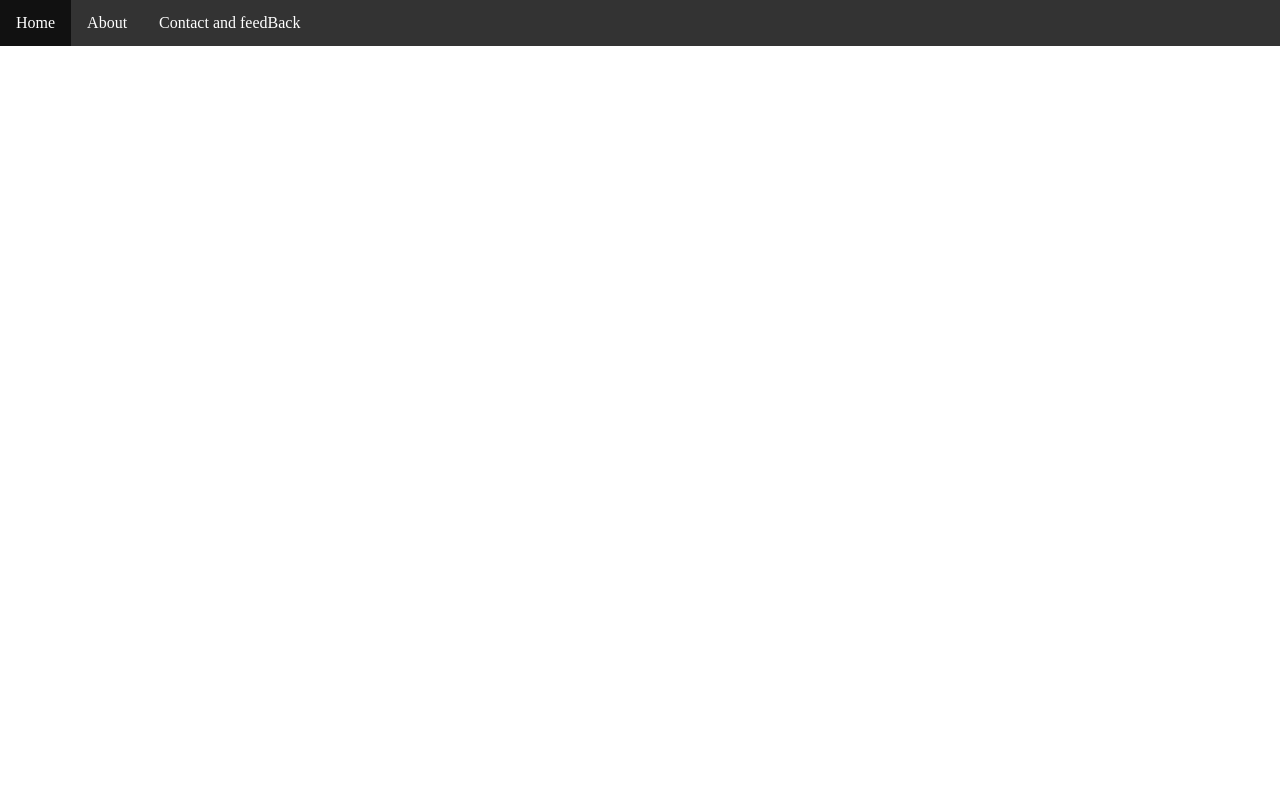
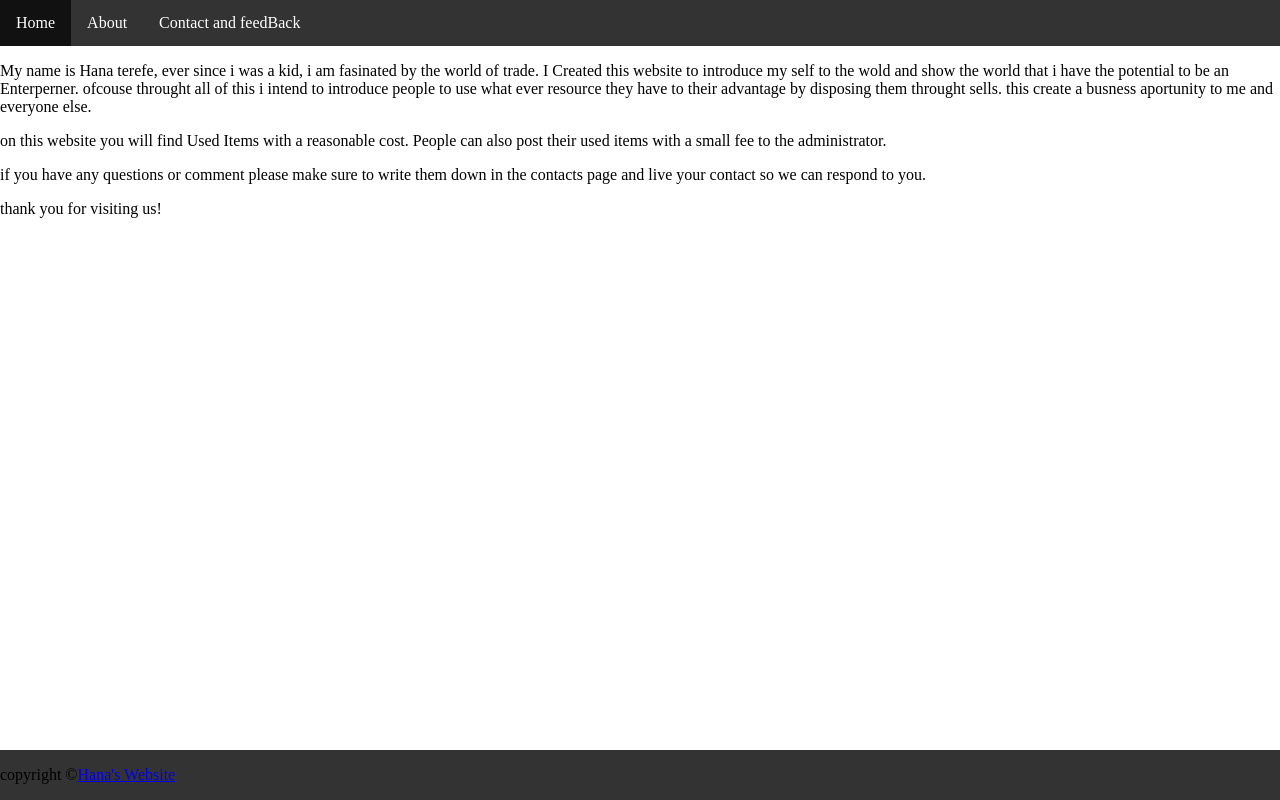
Before and after one commit to hanatrf/useditem, a plain HTML site: page about.html in a window 1280 px wide. Drawn offline with Linux system fonts and the light colour scheme.

Commit message:
adding footer for all pages

```diff
--- a/about.html
+++ b/about.html
@@ -34,6 +34,15 @@
           ul.navigation li.right,
           ul.navigation li {float: none;}
         }
+        footer{
+  position: absolute;
+  bottom: 0;
+  left: 0;
+  right: 0;
+  background: #333;
+  height: auto;
+  width: 100vw;
+}
     </style>
 
 
@@ -47,7 +56,18 @@
               <li><a href="contact.html">Contact and feedBack</a></li>
             </div>
               <div>
+<p> My name is Hana terefe, ever since i was a kid, i am fasinated by the world of trade. I Created this website to introduce my self to the wold and show the world that i have the potential to be an Enterperner. ofcouse throught all of this i intend to introduce people to use what ever resource they have to  their advantage by disposing them throught sells. this create a busness aportunity to me and everyone else.</p>
+<p> on this website you will find Used Items with a reasonable cost. People can also post their used items with a small fee to the administrator. </p>
+<p>if you have any questions or comment please make sure to write them down in the contacts page and live your contact so we can respond to you.</p>
+<p> thank you for visiting us!</p>
+</div>
 
-
+<div>
+  <footer>
+    <div>
+      <p>copyright &copy;<a href="http://hana.infinityfreeapp.com/">Hana's Website</a></p>
+    </div>
+  </footer>
+</div>
     </body>
 </html>
```
Also changed, not shown: contact.html (+16 -0 lines), index.html (+54 -15 lines).
